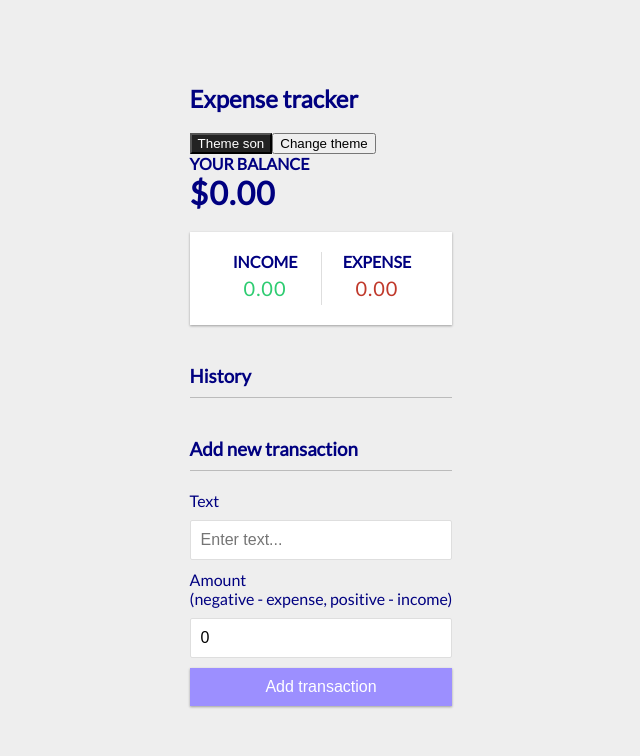
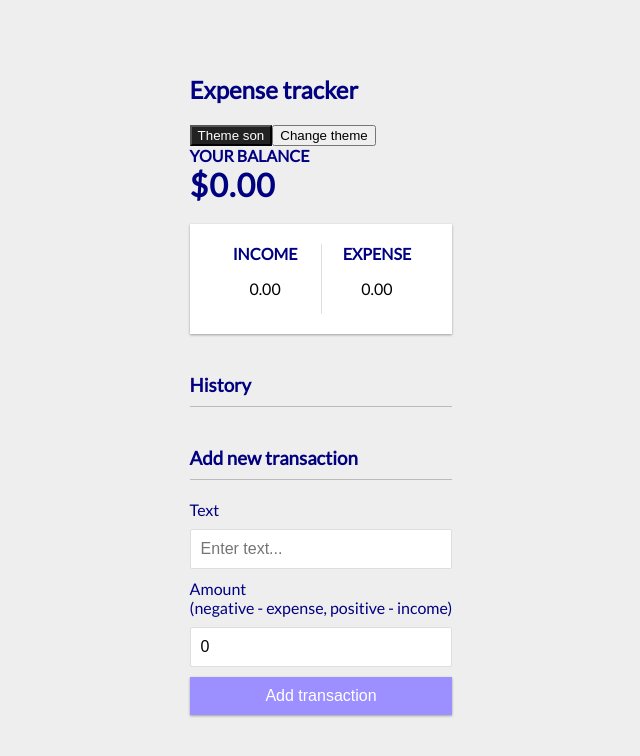
Before and after one commit to mvsant/expense-track-mern, a React (Create React App) app: page / in a window 1280 px wide. Shown: the top 756 px of the page, without its empty margins (319-959 px from the left). Built offline with nearby package versions, Linux system fonts and the light colour scheme.

Commit message:
Removidos elementos não utilizados.

```diff
--- a/src/App.css
+++ b/src/App.css
@@ -34,20 +34,6 @@ h4 {
   text-transform: uppercase;
 }
 
-.money {
-  font-size: 20px;
-  letter-spacing: 1px;
-  margin: 5px 0;
-}
-
-.money.plus {
-  color: #2ecc71;
-}
-
-.money.minus {
-  color: #c0392b;
-}
-
 label {
   display: inline-block;
   margin: 10px 0;
```
Also changed, not shown: src/components/BodyWrapper/theme.js (deleted, +0 -8 lines), src/components/Header/theme.js (+0 -10 lines).
